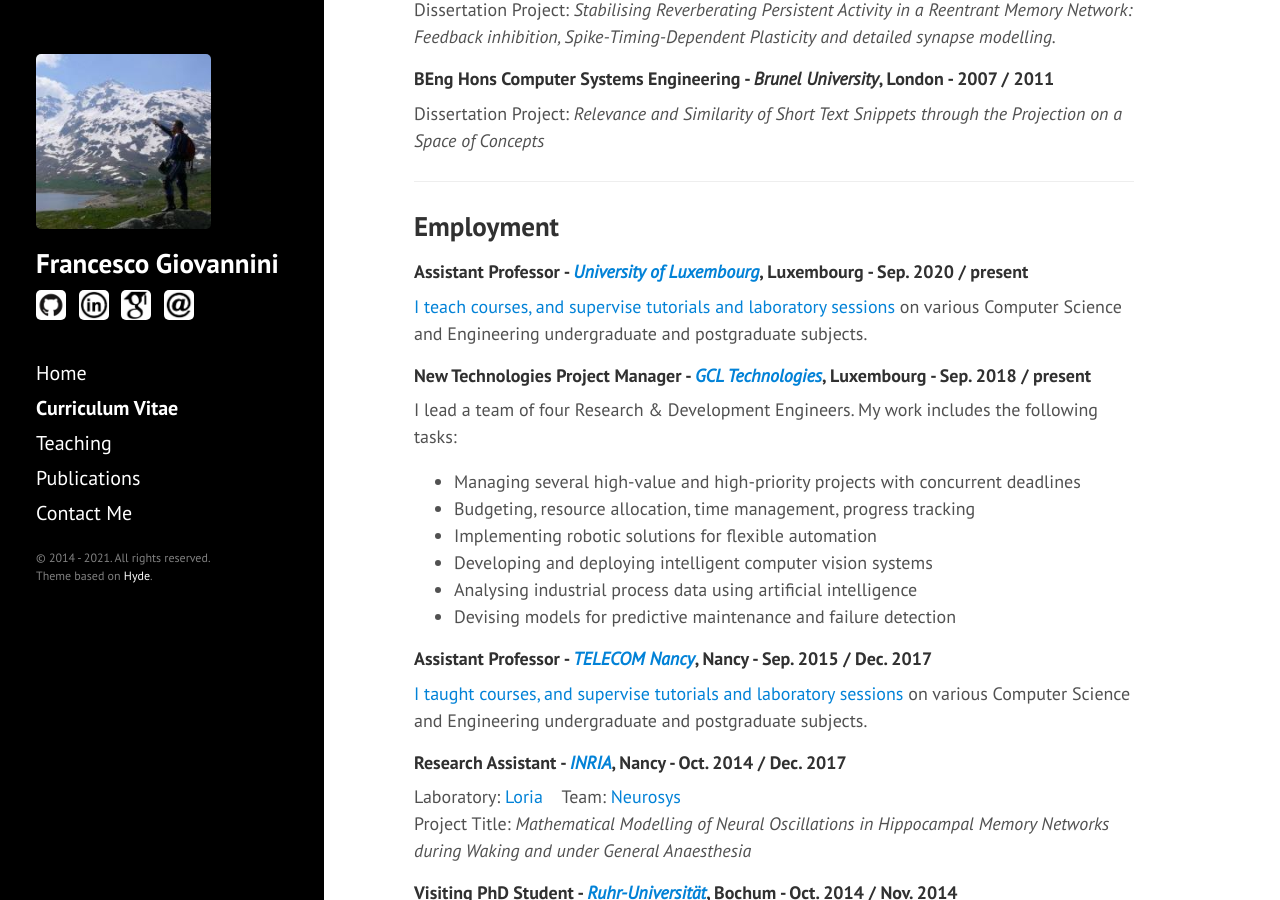
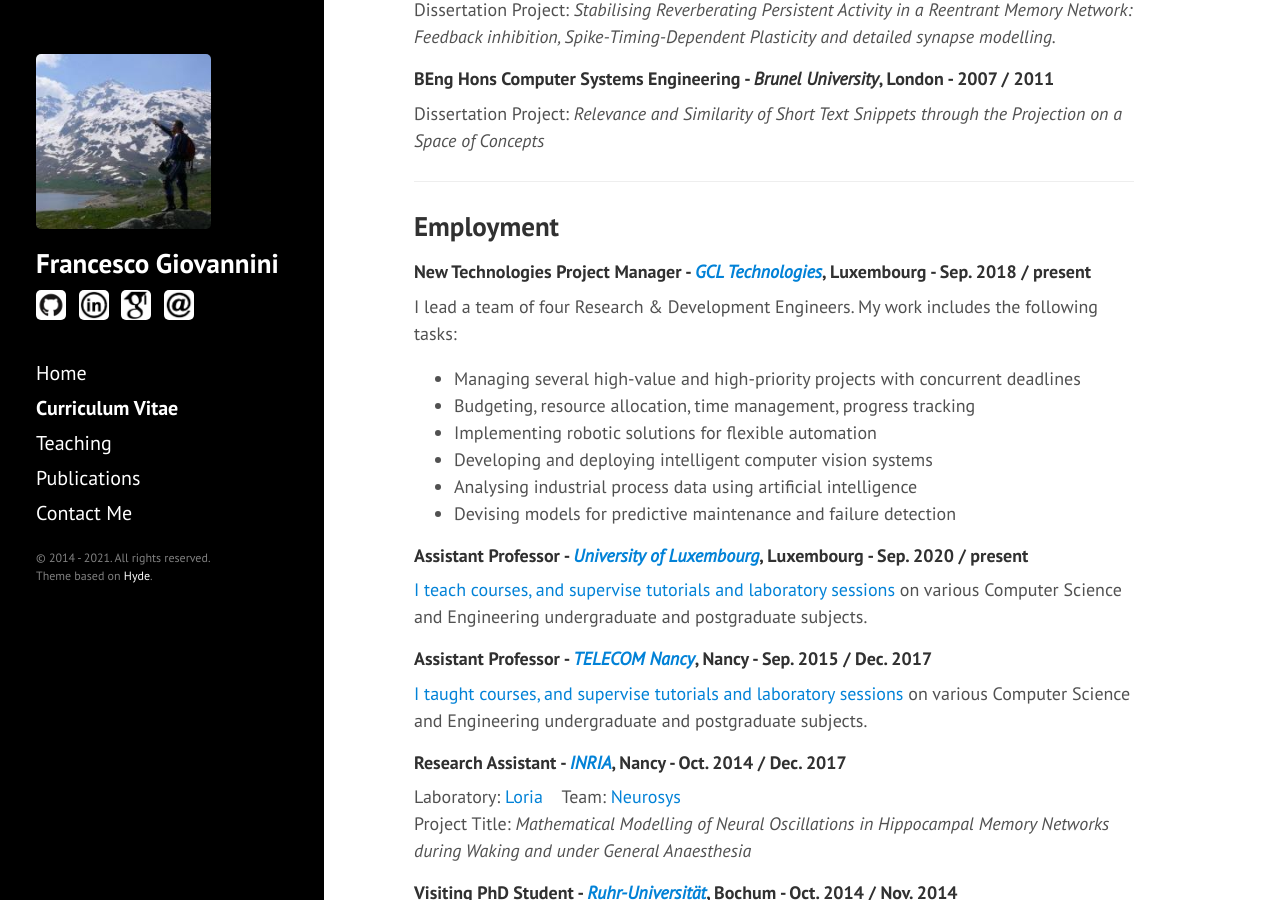
Before and after one commit to JoErNanO/joernano.github.io, a Jekyll site: the page built from pages/01-cv.md, in a window 1280 px wide and 900 px high, scrolled down 337 px. Built offline with Jekyll 4.4.1, drawn with Linux system fonts in a browser that asks for light colours; part of the change alters nothing that is shown.

```diff
--- a/pages/01-cv.md
+++ b/pages/01-cv.md
@@ -18,9 +18,6 @@ Dissertation Project: *Relevance and Similarity of Short Text Snippets through t
 
 ## Employment
 
-#### **Assistant Professor** - [*University of Luxembourg*](https://wwwen.uni.lu), Luxembourg - Sep. 2020 / present
-[I teach courses, and supervise tutorials and laboratory sessions]({{site.baseurl}}pages/02-teaching/) on various Computer Science and Engineering undergraduate and postgraduate subjects.
-
 #### **New Technologies Project Manager** - [*GCL Technologies*](https://www.gcltechnologies.lu), Luxembourg - Sep. 2018 / present
 I lead a team of four Research &amp; Development Engineers.
 My work includes the following tasks:
@@ -30,6 +27,9 @@ My work includes the following tasks:
 * Developing and deploying intelligent computer vision systems
 * Analysing industrial process data using artificial intelligence
 * Devising models for predictive maintenance and failure detection
+
+#### **Assistant Professor** - [*University of Luxembourg*](https://wwwen.uni.lu), Luxembourg - Sep. 2020 / present
+[I teach courses, and supervise tutorials and laboratory sessions]({{site.baseurl}}pages/02-teaching/) on various Computer Science and Engineering undergraduate and postgraduate subjects.
 
 #### **Assistant Professor** - [*TELECOM Nancy*](http://www.telecomnancy.eu), Nancy - Sep. 2015 / Dec. 2017
 [I taught courses, and supervise tutorials and laboratory sessions]({{site.baseurl}}pages/02-teaching/) on various Computer Science and Engineering undergraduate and postgraduate subjects.
```
